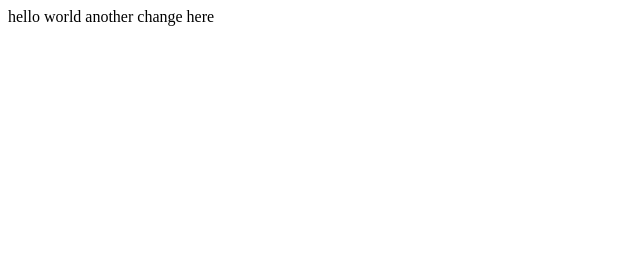
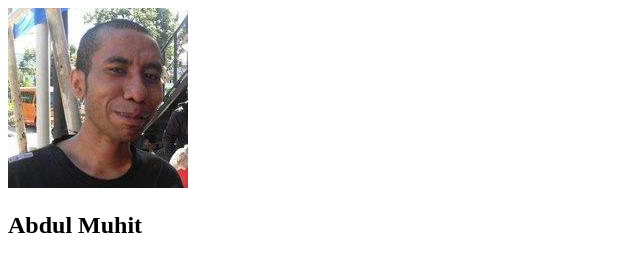
Before and after one commit to abdulMuhit/my-repo-from-remote-, a plain HTML site: page index.html in a window 1280 px wide. Shown: the whole page, without its empty margins (0-640 px from the left). Drawn offline with Linux system fonts and the light colour scheme.

Commit message:
Changed Hello world with img and h2 to display simple profile data. Image file added in the folder images and used as resource in the img element in index.html file

```diff
--- a/index.html
+++ b/index.html
@@ -7,7 +7,7 @@
     <title>Document</title>
 </head>
 <body>
-    hello world
-    another change here
+    <img src="img/profile.jpg" alt="profile image" />
+    <h2>Abdul Muhit</h2>
 </body>
 </html>
```
Also changed, not shown: favicon.ico (added), img/profile.jpg (added).
